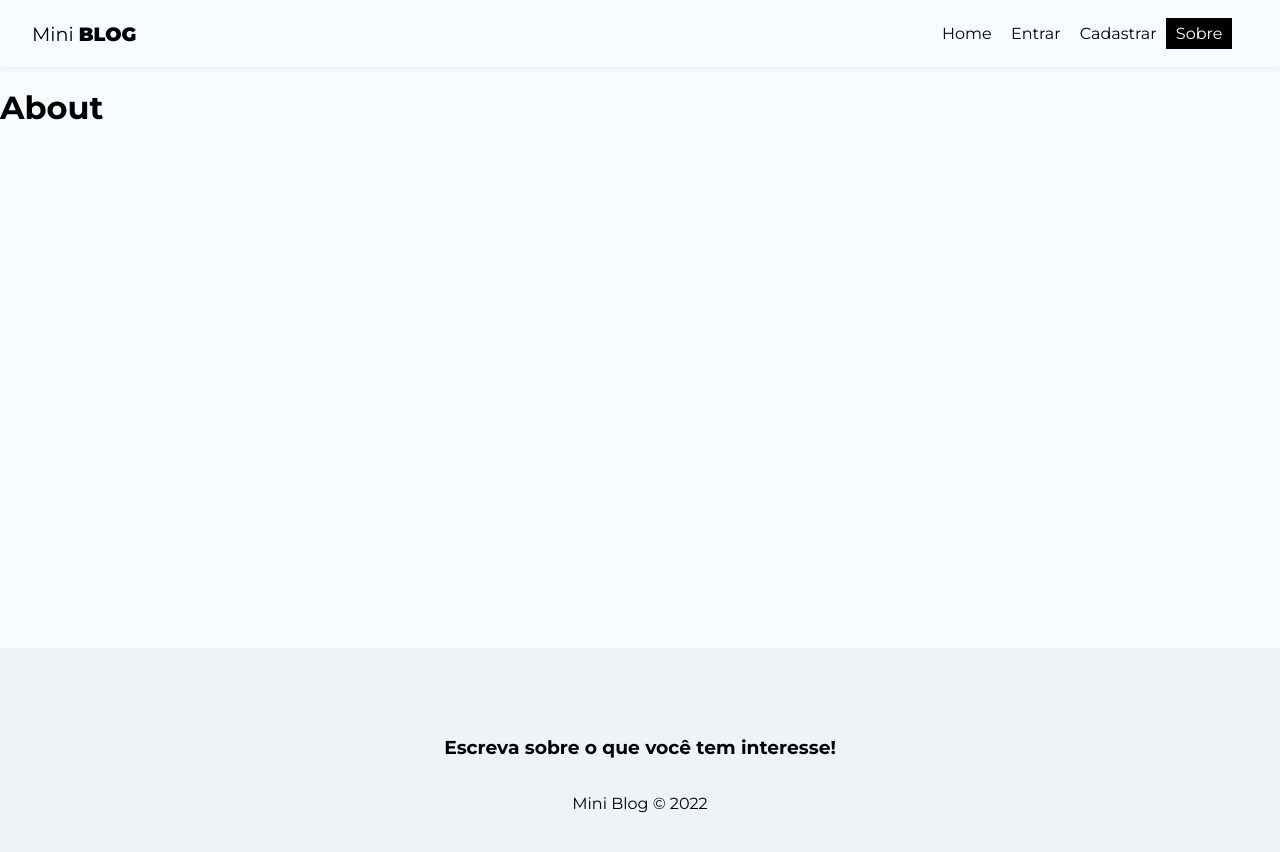
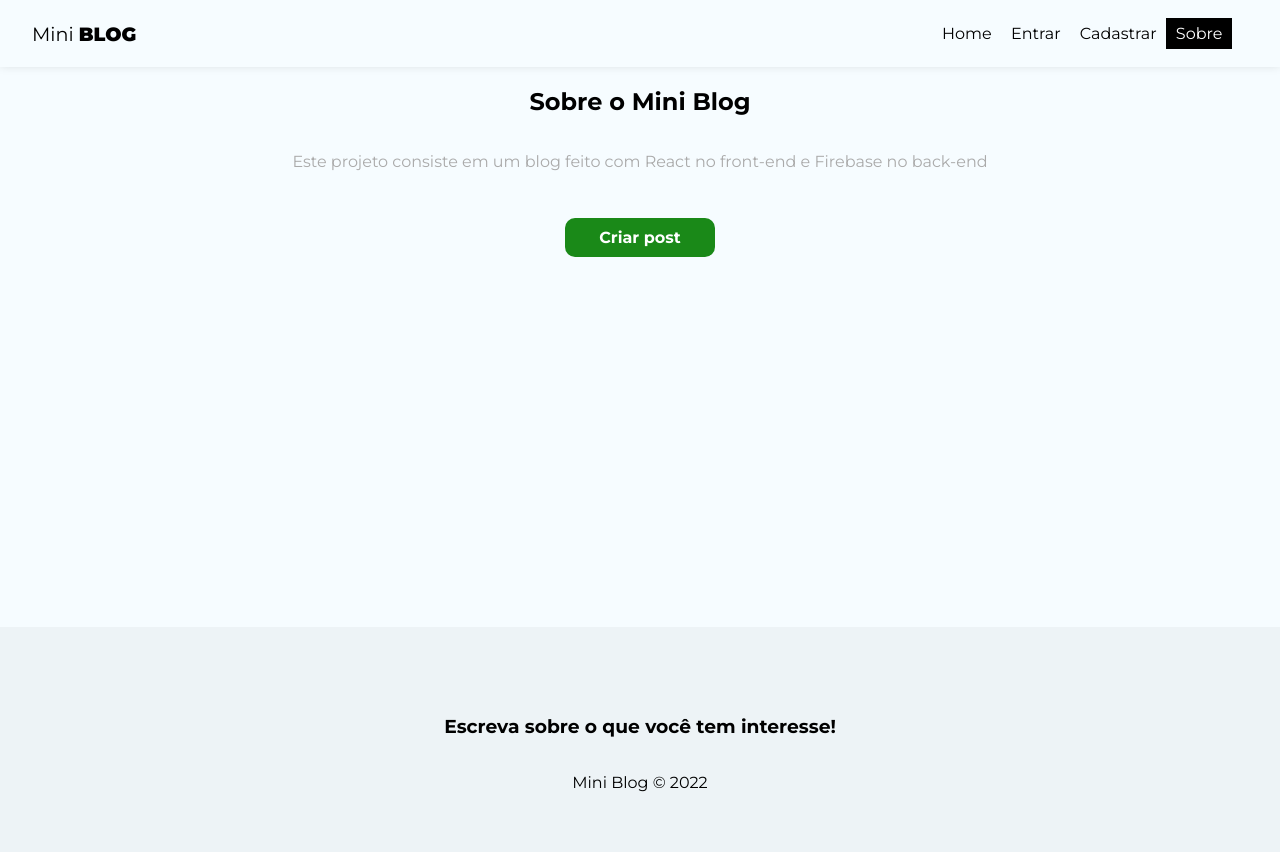
Before and after one commit to isagarci4/miniBlog, a React (Create React App) app: page /about in a window 1280 px wide. Shown: the top 852 px of the page. Built offline with nearby package versions, Linux system fonts and the light colour scheme; no server answers.

Commit message:
feat: about

```diff
--- a/src/App.js
+++ b/src/App.js
@@ -47,10 +47,22 @@
             <Routes>
               <Route path="/" element={<Home />} />
               <Route path="/about" element={<About />} />
-              <Route path="/login" element={<Login />} />
-              <Route path="/register" element={<Register />} />
-              <Route path="/posts/create" element={<CreatePost/>} />
-              <Route path="dashboard" element={<Dashboard/>} />
+              <Route
+                path="/login"
+                element={!user ? <Login /> : <Navigate to={"/"} />}
+              />
+              <Route
+                path="/register"
+                element={!user ? <Register /> : <Navigate to={"/"} />}
+              />
+              <Route
+                path="/posts/create"
+                element={user ? <CreatePost /> : <Navigate to={"/login"} />}
+              />
+              <Route
+                path="dashboard"
+                element={user ? <Dashboard /> : <Navigate to={"/login"} />}
+              />
             </Routes>
           </div>
           <Footer />
--- a/src/pages/About/About.js
+++ b/src/pages/About/About.js
@@ -1,11 +1,22 @@
-import styles from "./About.module.css"
+import styles from "./About.module.css";
+
+import { Link } from "react-router-dom";
 
 const About = () => {
   return (
-    <div>
-        <h1>About</h1>
+    <div className={styles.about}>
+      <h2>
+        Sobre o Mini <span>Blog</span>
+      </h2>
+      <p>
+        Este projeto consiste em um blog feito com React no front-end e Firebase
+        no back-end
+      </p>
+      <Link to="/posts/create" className="btn">
+        Criar post
+      </Link>
     </div>
-  )
-}
+  );
+};
 
-export default About
+export default About;
--- a/src/pages/About/About.module.css
+++ b/src/pages/About/About.module.css
@@ -0,0 +1,17 @@
+.about{
+    text-align: center;
+    display: flex;
+    flex-direction: column;
+    align-items: center;
+}
+
+.about p {
+    color: #AAA;
+    margin-bottom: 2em;
+}
+
+.about a{
+    display: block;
+    margin-top: 15px;
+    padding: 10px 15px;
+}
```
